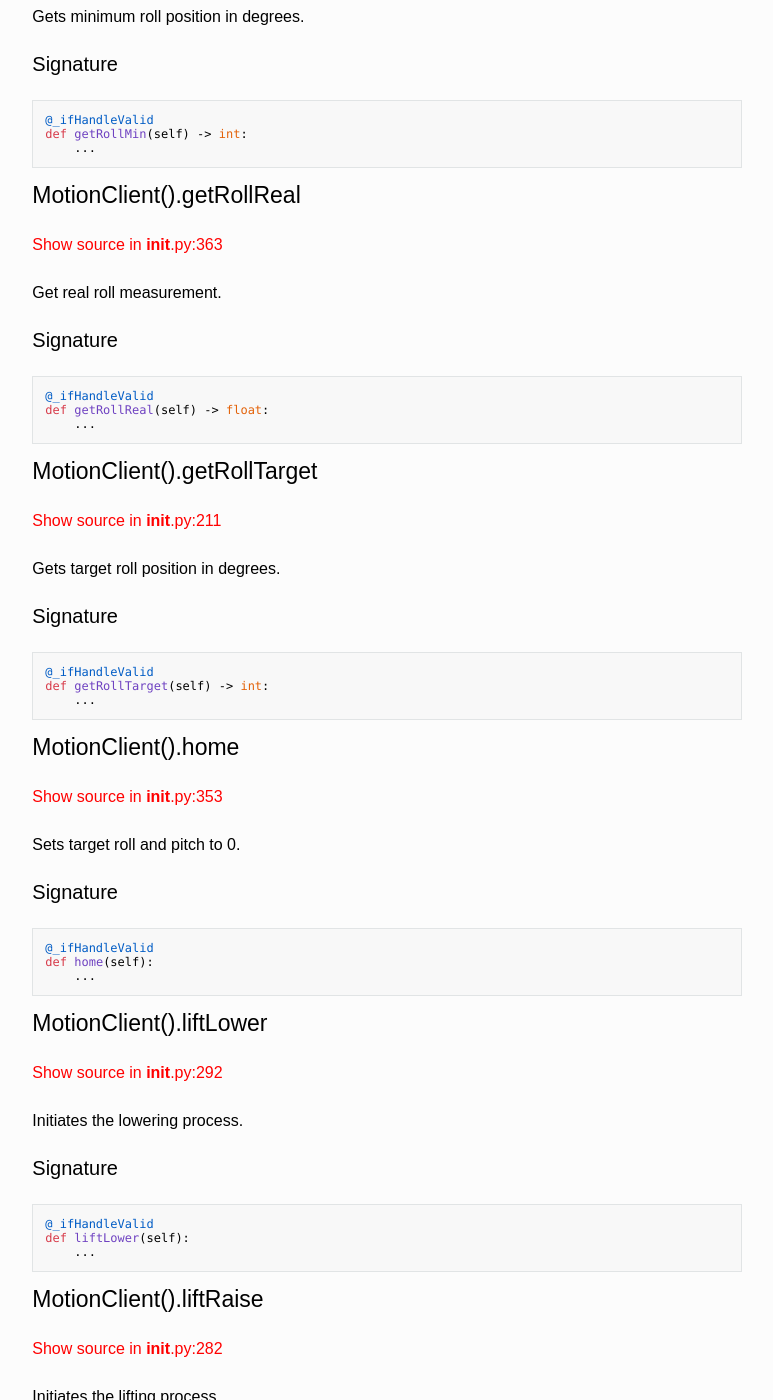
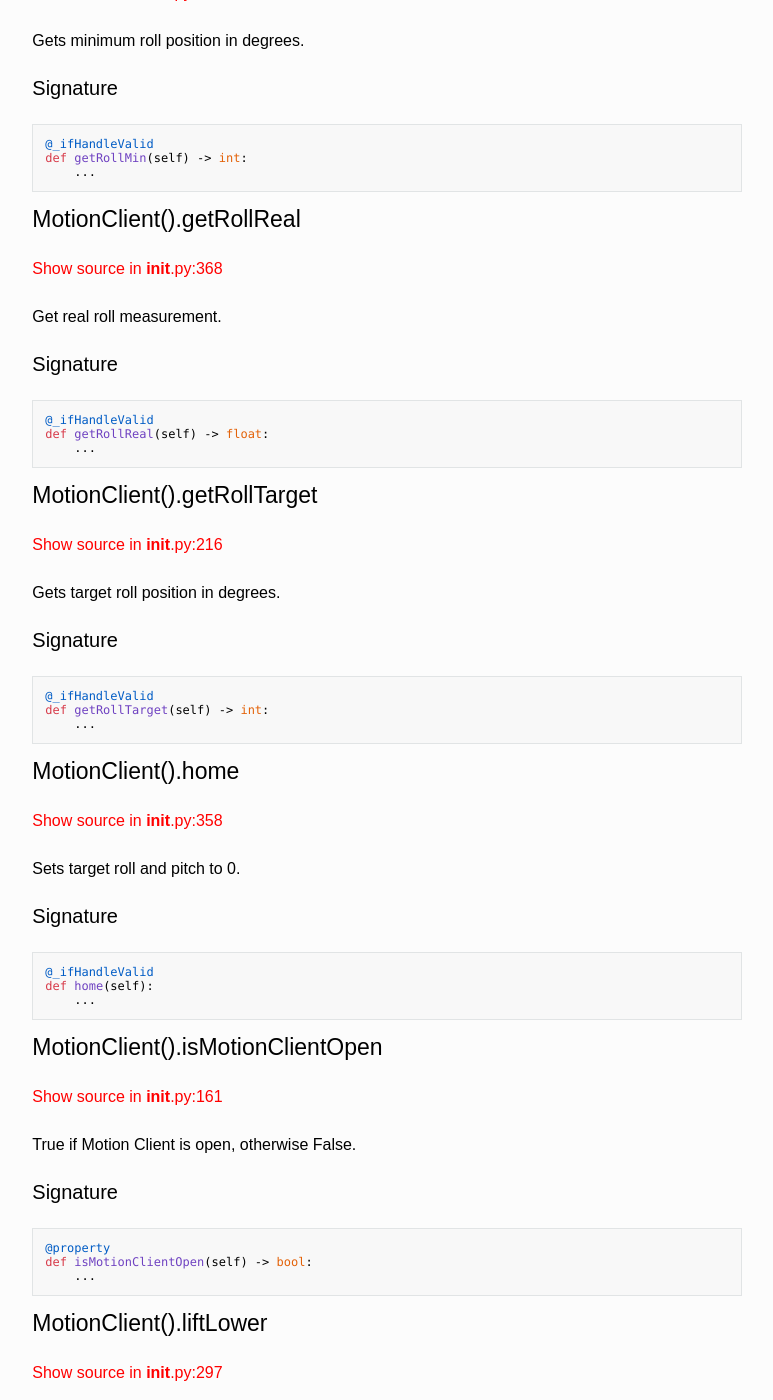
Before and after one commit to Clarkson-IMPETUS/pyMaxFlight, an MkDocs documentation site: the page built from docs/src/pyMaxFlight/index.md, in a window 1280 px wide and 1400 px high, scrolled down 6538 px. Shown: the whole window, without its empty margins (253-1026 px from the left). Built offline with MkDocs 1.6.1, drawn with Linux system fonts in a browser that asks for light colours; nearby versions of some CDN libraries; some of the changed text lies outside the part shown.

Commit message:
Add method to determine whether Motion Client is open. Update documentation

````diff
--- a/docs/src/pyMaxFlight/index.md
+++ b/docs/src/pyMaxFlight/index.md
@@ -34,6 +34,7 @@ Pymaxflight
     - [MotionClient().getRollReal](#motionclient()getrollreal)
     - [MotionClient().getRollTarget](#motionclient()getrolltarget)
     - [MotionClient().home](#motionclient()home)
+    - [MotionClient().isMotionClientOpen](#motionclient()ismotionclientopen)
     - [MotionClient().liftLower](#motionclient()liftlower)
     - [MotionClient().liftRaise](#motionclient()liftraise)
     - [MotionClient().liftStop](#motionclient()liftstop)
@@ -327,7 +328,7 @@ def getRollMin(self) -> int:
 
 ### MotionClient().getRollReal
 
-[Show source in __init__.py:363](https://github.com/Clarkson-IMPETUS/pyMaxFlight/blob/main/src/pyMaxFlight/__init__.py#L363)
+[Show source in __init__.py:368](https://github.com/Clarkson-IMPETUS/pyMaxFlight/blob/main/src/pyMaxFlight/__init__.py#L368)
 
 Get real roll measurement.
 
@@ -341,7 +342,7 @@ def getRollReal(self) -> float:
 
 ### MotionClient().getRollTarget
 
-[Show source in __init__.py:211](https://github.com/Clarkson-IMPETUS/pyMaxFlight/blob/main/src/pyMaxFlight/__init__.py#L211)
+[Show source in __init__.py:216](https://github.com/Clarkson-IMPETUS/pyMaxFlight/blob/main/src/pyMaxFlight/__init__.py#L216)
 
 Gets target roll position in degrees.
 
@@ -355,7 +356,7 @@ def getRollTarget(self) -> int:
 
 ### MotionClient().home
 
-[Show source in __init__.py:353](https://github.com/Clarkson-IMPETUS/pyMaxFlight/blob/main/src/pyMaxFlight/__init__.py#L353)
+[Show source in __init__.py:358](https://github.com/Clarkson-IMPETUS/pyMaxFlight/blob/main/src/pyMaxFlight/__init__.py#L358)
 
 Sets target roll and pitch to 0.
 
@@ -367,9 +368,23 @@ def home(self):
     ...
 ```
 
+### MotionClient().isMotionClientOpen
+
+[Show source in __init__.py:161](https://github.com/Clarkson-IMPETUS/pyMaxFlight/blob/main/src/pyMaxFlight/__init__.py#L161)
+
+True if Motion Client is open, otherwise False.
+
+#### Signature
+
+```python
+@property
+def isMotionClientOpen(self) -> bool:
+    ...
+```
+
 ### MotionClient().liftLower
 
-[Show source in __init__.py:292](https://github.com/Clarkson-IMPETUS/pyMaxFlight/blob/main/src/pyMaxFlight/__init__.py#L292)
+[Show source in __init__.py:297](https://github.com/Clarkson-IMPETUS/pyMaxFlight/blob/main/src/pyMaxFlight/__init__.py#L297)
 
 Initiates the lowering process.
 
@@ -383,7 +398,7 @@ def liftLower(self):
 
 ### MotionClient().liftRaise
 
-[Show source in __init__.py:282](https://github.com/Clarkson-IMPETUS/pyMaxFlight/blob/main/src/pyMaxFlight/__init__.py#L282)
+[Show source in __init__.py:287](https://github.com/Clarkson-IMPETUS/pyMaxFlight/blob/main/src/pyMaxFlight/__init__.py#L287)
 
 Initiates the lifting process.
 
--- a/setup.py
+++ b/setup.py
@@ -5,7 +5,7 @@ with open("README.md", "r", encoding="utf-8") as fh:
 
 setuptools.setup(
     name="pyMaxFlight-IMPETUS",
-    version="1.0.0",
+    version="1.1.0",
     author="Joseph Judge",
     author_email="judgejc@clarkson.edu",
     description="Python module for interfacing with the MaxFlight Motion Client",
````
Also changed, not shown: other parts of docs/src/pyMaxFlight/index.md (+28 -28 lines), README.md (+9 -1 lines), src/pyMaxFlight/__init__.py (+15 -7 lines).
